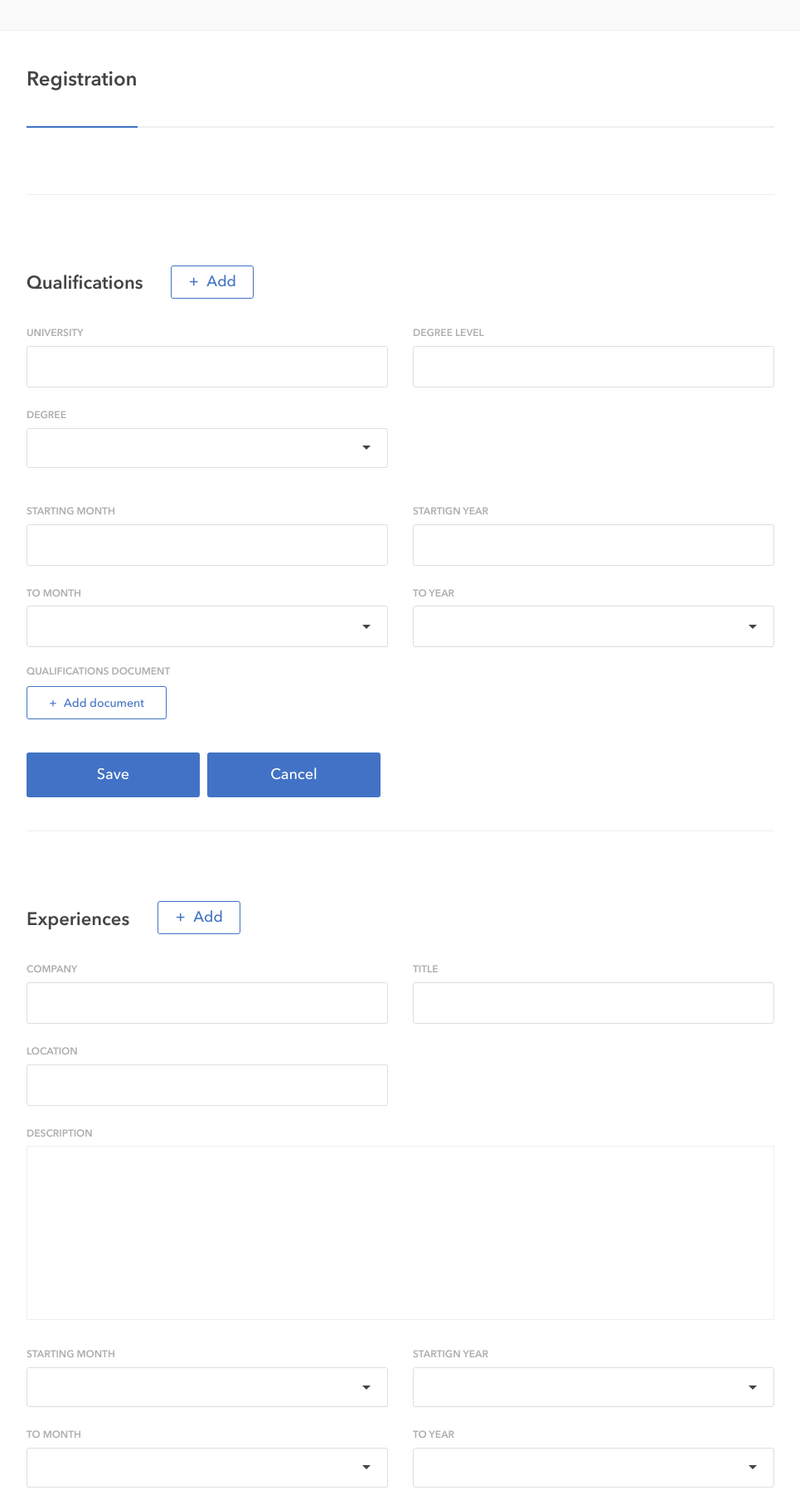
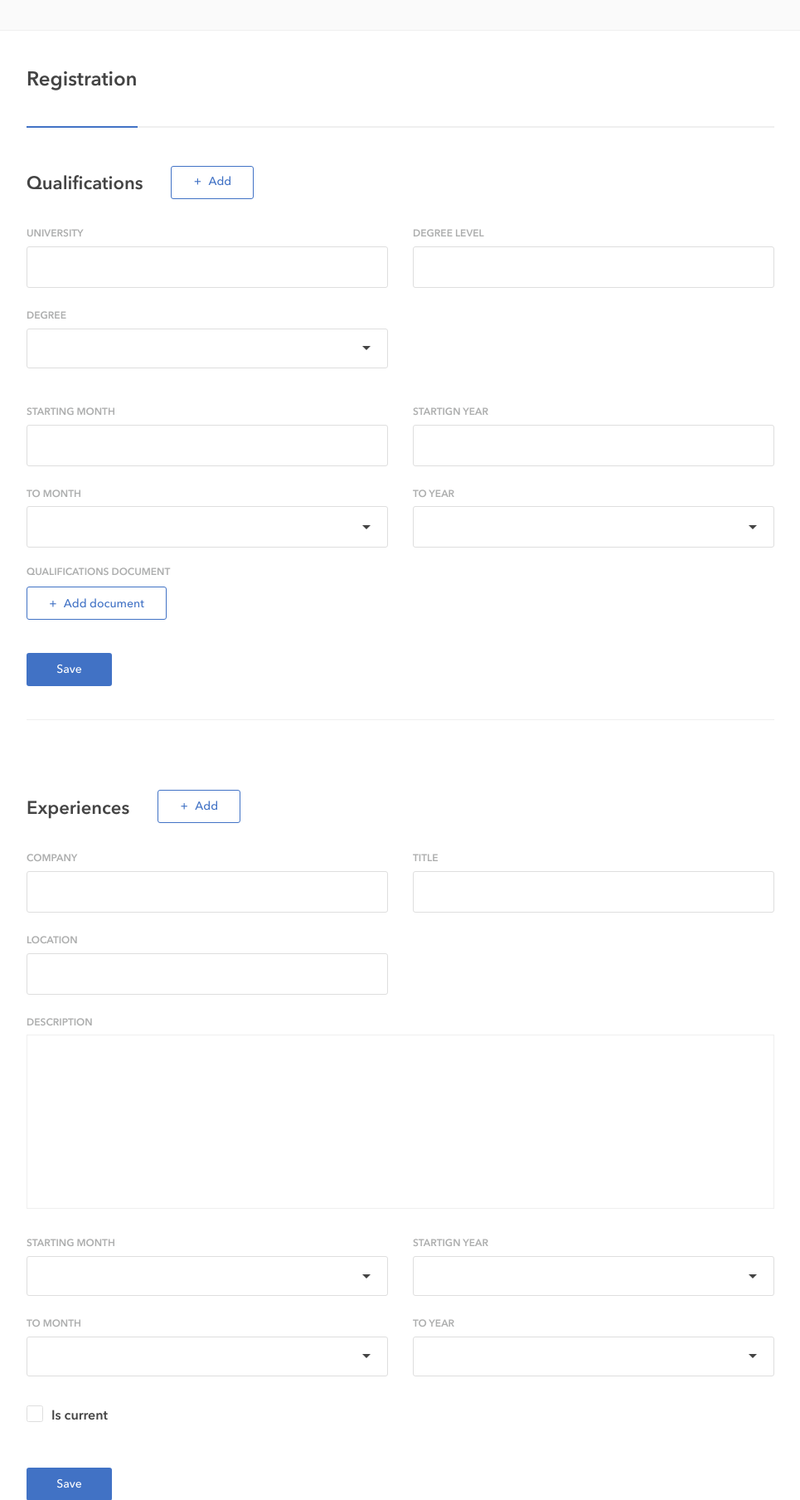
Before and after one commit to manukris/django-quizproject, a Django app: page /quiz/ in a window 1280 px wide. Shown: the part 158-1966 px from the top of the page at 83% size, without its empty margins (157-1122 px from the left). Run offline with Django 3.2, Linux system fonts and the light colour scheme; some libraries are stand-ins or nearby versions; some web fonts are replaced.

Commit message:
Front end finished

```diff
--- a/quizapp/admin.py
+++ b/quizapp/admin.py
@@ -2,8 +2,10 @@
 
 # Register your models here.
 
-from .models import QuizUser
+from .models import QuizUser,Qualification
 
 
 
 admin.site.register(QuizUser)
+
+admin.site.register(Qualification)
--- a/quizapp/templates/basetemplate.html
+++ b/quizapp/templates/basetemplate.html
@@ -164,74 +164,6 @@
 <script src="{% static 'js/intlTelInput.min.js' %}"></script>
 
 <script src="https://cdnjs.cloudflare.com/ajax/libs/bootstrap-datepicker/1.9.0/js/bootstrap-datepicker.min.js"></script>
-<script type="text/javascript">
-
-
-
-
-$(document).ready(function () {
-
-
-    $(".monthpicker").datepicker({
-         autoclose: true,
-         minViewMode: 1,
-         format: 'mm'
-
-
-    });
-
-    $(".yearpicker").datepicker({
-         autoclose: true,
-         minViewMode: 2,
-         format: 'yyyy'
-
-
-    });
-
-
-    $(".btn-add").click(function(){
-        var value = '<div class="row content-line">'
-        value +=  $(this).parents(".content-line").html();
-        value += '</div>'
-        console.log(value);
-
-        $(this).parents(".content-line").after(value);
-
-         $(".monthpicker").datepicker({
-         autoclose: true,
-         minViewMode: 1,
-         format: 'mm'
-
-
-    });
-
-    $(".yearpicker").datepicker({
-         autoclose: true,
-         minViewMode: 2,
-         format: 'yyyy'
-
-
-    });
-
-    });
-
-    $("body").on("click",".btn-cancel",function(){
-          $(this).parents(".content-line").remove();
-      });
-
-
-
-});
-
-
-
-
-
-
-
-</script>
-
-
 
 
 <!-- custom scripts -->
--- a/quizapp/templates/quizapp/registration2.html
+++ b/quizapp/templates/quizapp/registration2.html
@@ -12,54 +12,50 @@
                     <h2 class="section-title title-line">Registration</h2>
                 </div>
 
-
-                <form action="http://localhost/test.php" class="profile-form" method="post" ENCTYPE="multipart/form-data">
+                     <form class="row content" method="post" ENCTYPE="multipart/form-data">
+                        <div class="col-12">
+                            <h2 class="section-title section-title-sm">Qualifications</h2>
+                            <button type="button" class="btn btn-shadow-not btn-white btn-add"><span>+ </span> Add</button>
+                        </div>
 
 
-
-                     <div class="row content-line">
-                        <div class="col-12">
-                            <h2 class="section-title section-title-sm">Qualifications</h2>
-                            <button class="btn btn-shadow-not btn-white btn-add"><span>+ </span> Add</button>
-                        </div>
                         <div class="form-group form-group-mb col-lg-6">
-                            <label for="name" class="input-sub-title">UNIVERSITY</label>
-                            <input type="text" class="form-control light-input" id="name" name="name[]"  required
+                            <label for="university" class="input-sub-title">UNIVERSITY</label>
+                            <input type="text" class="form-control light-input" id="university" name="university"  required
                                    placeholder=" ">
                         </div>
                         <div class="form-group form-group-mb col-lg-6">
                             <label for="level" class="input-sub-title">degree level</label>
-                            <input type="text" class="form-control light-input" id="level" required
+                            <input type="text" name="degreelevel" class="form-control light-input" id="level" required
                                    placeholder=" ">
                         </div>
                         <div class="form-group form-group-mb col-lg-6">
                             <label for="degree" class="input-sub-title">DEGREE</label>
-                            <select name="degree[]" id="degree" class="form-control light-input select">
+                            <select name="degree" id="degree" class="form-control light-input select">
                                 <option></option>
-                                <option value="">degree</option>
-                                <option value="">degree</option>
+                                <option value="deg1">degree</option>
+                                <option value="deg2">degree</option>
                             </select>
                         </div>
                         <div class="clean-input col-lg-6"></div>
                         <div class="form-group form-group-mb col-lg-6">
                             <label for="month" class="input-sub-title">STARTING MONTH</label>
-                            <input name="month" id="month" class="form-control light-input  monthpicker" >
+                            <input name="startmonth" id="month" class="form-control light-input  monthpicker" >
 
                         </div>
                         <div class="form-group form-group-mb col-lg-6">
                             <label for="startign-year" class="input-sub-title">startign year</label>
-                            <input name="startign-yea" id="startign-year"
+                            <input name="startyear" id="startign-year"
                                     class="form-control light-input yearpicker" >
                         </div>
                         <div class="form-group form-group-mb col-lg-6">
                             <label for="to-month" class="input-sub-title">TO MONTH</label>
-                            <input name="to-month" id="to-month" class="form-control light-input select monthpicker">
-
+                            <input name="endmonth" id="to-month" class="form-control light-input select monthpicker">
                         </div>
-
+                        <input type="hidden" value="1" name="userid">
                         <div class="form-group form-group-mb col-lg-6">
                             <label for="to-year" class="input-sub-title">to year</label>
-                            <input name="to-year" id="to-year" class="form-control light-input select yearpicker">
+                            <input name="endyear" id="to-year" class="form-control light-input select yearpicker">
 
                         </div>
 
@@ -67,26 +63,30 @@
                             <div class="form-check-wraper">
                                 <p class="input-sub-title ">Qualifications Document</p>
                                 <div class="form-file form-group-mb">
-                                    <input class="file-input" name="doc[]" type="file" id="document">
+                                    <input class="file-input" name="document" type="file" id="document">
                                     <label class="file-label" for="document"><span>+</span> Add
                                         document</label>
                                     <span class="file-name"></span>
                                 </div>
 
-                                <button class="btn btn-action btn-shadow-not">Save</button>
-                                <button class="btn btn-action btn-shadow-not btn-cancel">Cancel</button>
+                                {% csrf_token %}
+
+                                <button type="submit" class="btn btn-action btn-shadow-not btn-save">Save</button>
+
                             </div>
                         </div>
 
-                    </div>
 
 
+                    </form>
 
-                    <div class="row content-line">
+                   <div class="row content-line" ></div>
+
+                    <form class="row content" method="post">
                         <div class="col-12">
                             <div class="form-check-wraper">
                                 <h2 class="section-title section-title-sm">Experiences</h2>
-                                <button class="btn btn-shadow-not btn-white btn-add"><span>+ </span> Add
+                                <button type="button" class="btn btn-shadow-not btn-white btn-add"><span>+ </span> Add
                                 </button>
                             </div>
                         </div>
@@ -153,10 +153,11 @@
                             </div>
                         </div>
                         <div class="col-12">
-                            <button class="btn btn-action btn-shadow-not">Save</button>
-                            <button class="btn btn-action btn-shadow-not btn-cancel">Cancel</button>
+                             {% csrf_token %}
+                            <button class="btn btn-action btn-shadow-not btn-save" >Save</button>
+
                         </div>
-                    </div>
+                    </form>
                     <div class="row content-line">
                         <div class="col-12">
                             <div class="title-wrap">
@@ -182,12 +183,121 @@
                             </div>
                         </div>
                     </div>
-                </form>
             </div>
         </div>
     </div>
 </section>
 
+<script src="https://code.jquery.com/jquery-3.2.1.slim.min.js"
+        integrity="sha384-KJ3o2DKtIkvYIK3UENzmM7KCkRr/rE9/Qpg6aAZGJwFDMVNA/GpGFF93hXpG5KkN"
+        crossorigin="anonymous"></script>
+
+<script src="https://cdnjs.cloudflare.com/ajax/libs/bootstrap-datepicker/1.9.0/js/bootstrap-datepicker.min.js"></script>
+
+<script type="text/javascript">
+
+
+$(document).ready(function () {
+
+
+
+
+
+
+
+    $(".monthpicker").datepicker({
+         autoclose: true,
+         minViewMode: 1,
+         format: 'mm'
+
+
+    });
+
+    $(".yearpicker").datepicker({
+         autoclose: true,
+         minViewMode: 2,
+         format: 'yyyy'
+
+
+    });
+
+
+  $("body").on("click",".btn-add",function(){
+
+
+
+            var value2  = "";
+            var value1 = '<form class="row content-line" method="post">';
+             value2 =  $(this).parents(".content").html();
+
+            if(value2 == undefined)
+            {
+                value2 =  $(this).parents(".content-line").html();
+                 var value3 = '</form>'
+                 var value = value1 + value2 + value3;
+                 $(this).parents(".content-line").after(value);
+            }
+            else
+            {
+                var value3 = '</form>'
+                var value = value1 + value2 + value3;
+                $(this).parents(".content").after(value);
+            }
+
+         var cancelbtn = '<button class="btn btn-action btn-shadow-not btn-cancel">Cancel</button>';
+
+
+
+            x = $(".content-line").find("button").hasClass("btn-cancel");
+            if(! x)
+            {
+                $(".content-line").find(".btn-save").after(cancelbtn);
+            }
+
+
+
+
+
+
+
+
+
+
+
+         $(".monthpicker").datepicker({
+         autoclose: true,
+         minViewMode: 1,
+         format: 'mm'
+
+
+    });
+
+    $(".yearpicker").datepicker({
+         autoclose: true,
+         minViewMode: 2,
+         format: 'yyyy'
+
+
+    });
+
+    });
+
+    $("body").on("click",".btn-cancel",function(){
+          $(this).parents(".content-line").remove();
+      });
+
+
+
+
+});
+
+
+
+
+
+
+
+</script>
 
 
 <!-- CONTENT END -->
--- a/quizapp/urls.py
+++ b/quizapp/urls.py
@@ -4,6 +4,6 @@
 urlpatterns = [
 
     path('', views.ViewTemplate.as_view(),name="reg2"),
-    path('add/', views.Adduser.as_view(), name="reg2"),
+    path('add/', views.AddQualification.as_view(), name="reg2"),
     path('quiz/', views.QuizView.as_view(), name="quiz"),
 ]
--- a/quizapp/views.py
+++ b/quizapp/views.py
@@ -3,7 +3,7 @@
 from django.views.generic.base import TemplateView
 from django.views.generic.edit import CreateView
 
-from .models import QuizUser
+from .models import QuizUser,Qualification
 from .forms import QuizUserCreationForm
 
 # Create your views here.
@@ -16,6 +16,11 @@
     success_url = "/"
 
 
+class AddQualification(CreateView):
+    template_name = "quizapp/registration2.html"
+    model         = Qualification
+    fields = ['userid','university','degreelevel','degree','startmonth','endmonth','startyear','endyear','document']
+
 
 class ViewTemplate(TemplateView):
     template_name = "quizapp/registration2.html"
```
Also changed, not shown: quizapp/models.py (+11 -0 lines).
